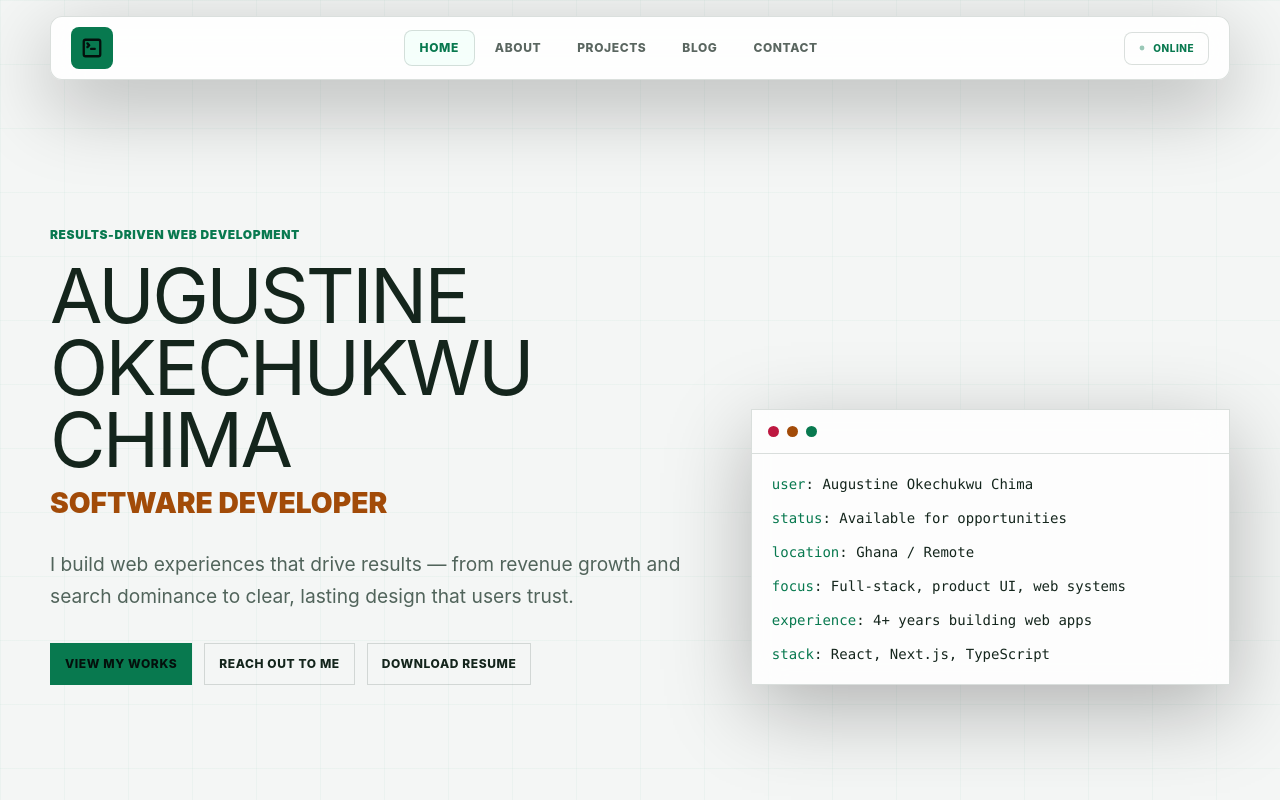
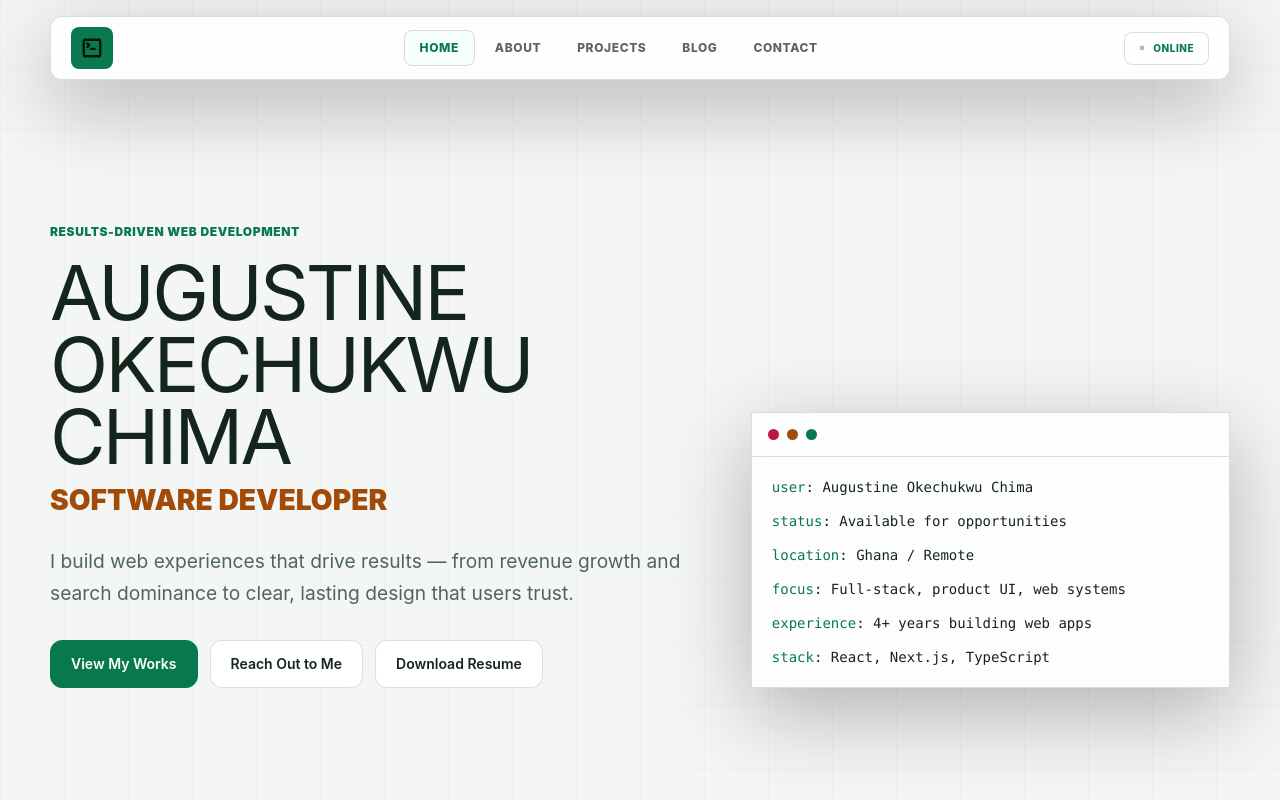
Before and after one commit to august-web/portffoliio, a Next.js app: page / in a window 1280 px wide. Shown: the top 800 px of the page. Built offline with nearby package versions, Linux system fonts and the light colour scheme.

Commit message:
Improve button readability and accent contrast across both themes.

```diff
--- a/src/components/ui/Button.tsx
+++ b/src/components/ui/Button.tsx
@@ -13,12 +13,12 @@ export default function Button({
   ...props
 }: ButtonProps) {
   const base =
-    'inline-flex items-center justify-center text-xs font-extrabold tracking-wider uppercase px-3.5 py-3 border transition-colors duration-200 no-underline max-sm:w-full max-sm:min-h-14'
+    'inline-flex min-h-12 items-center justify-center gap-2 rounded-xl px-5 py-3 text-sm font-semibold border transition-colors duration-200 no-underline'
   const variants = {
     primary:
-      'bg-[var(--color-accent)] text-[#04100c] border-[var(--color-accent)] hover:brightness-110',
+      'bg-[var(--color-accent)] text-[var(--color-on-accent)] border-[var(--color-accent)] hover:brightness-110',
     secondary:
-      'border-[var(--color-line)] bg-white/3 text-[var(--color-text)] hover:border-[var(--color-accent)] hover:text-[var(--color-accent)]',
+      'border-[var(--color-line)] bg-[var(--color-panel)] text-[var(--color-text)] hover:border-[var(--color-accent)] hover:text-[var(--color-accent)]',
   }
 
   return (
```
